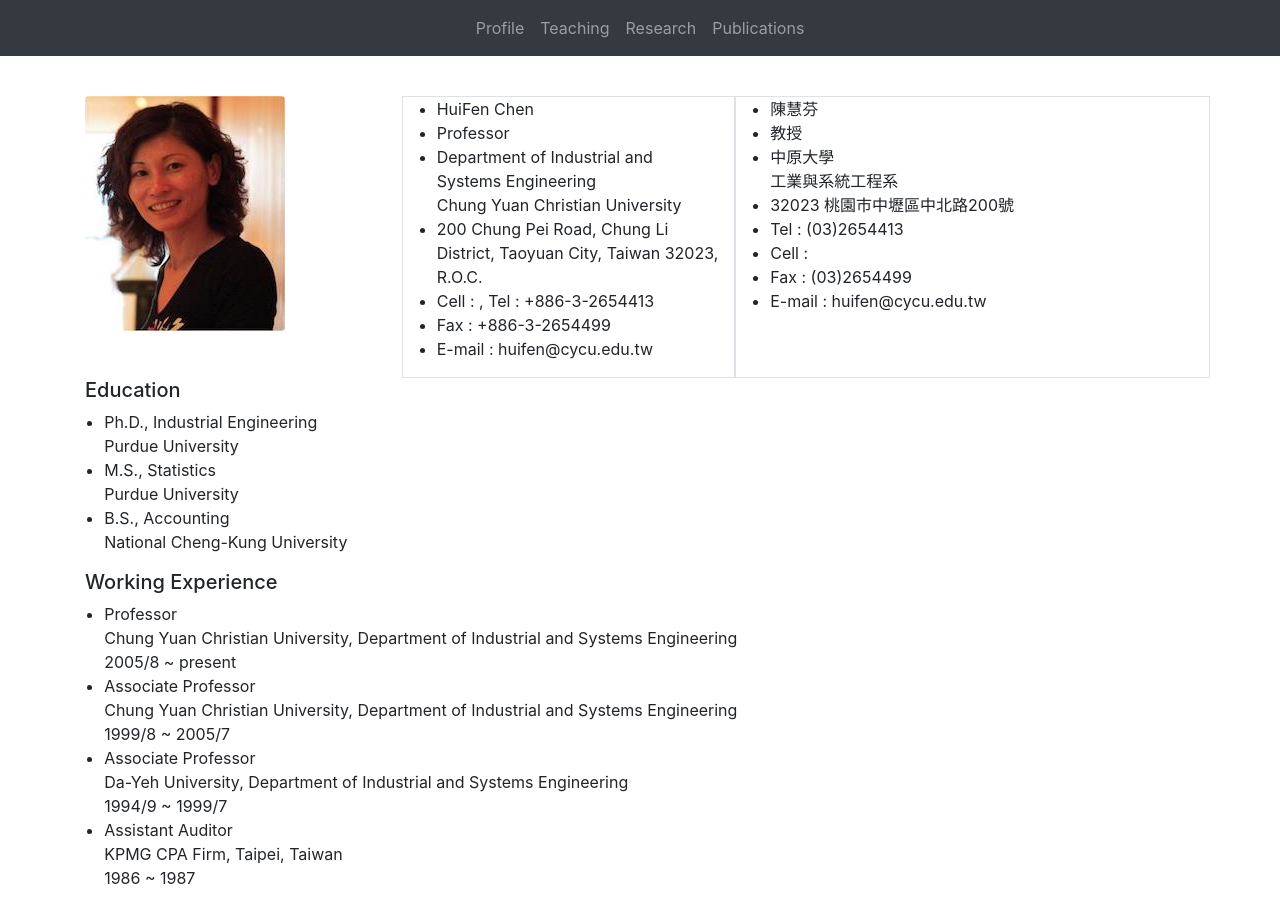
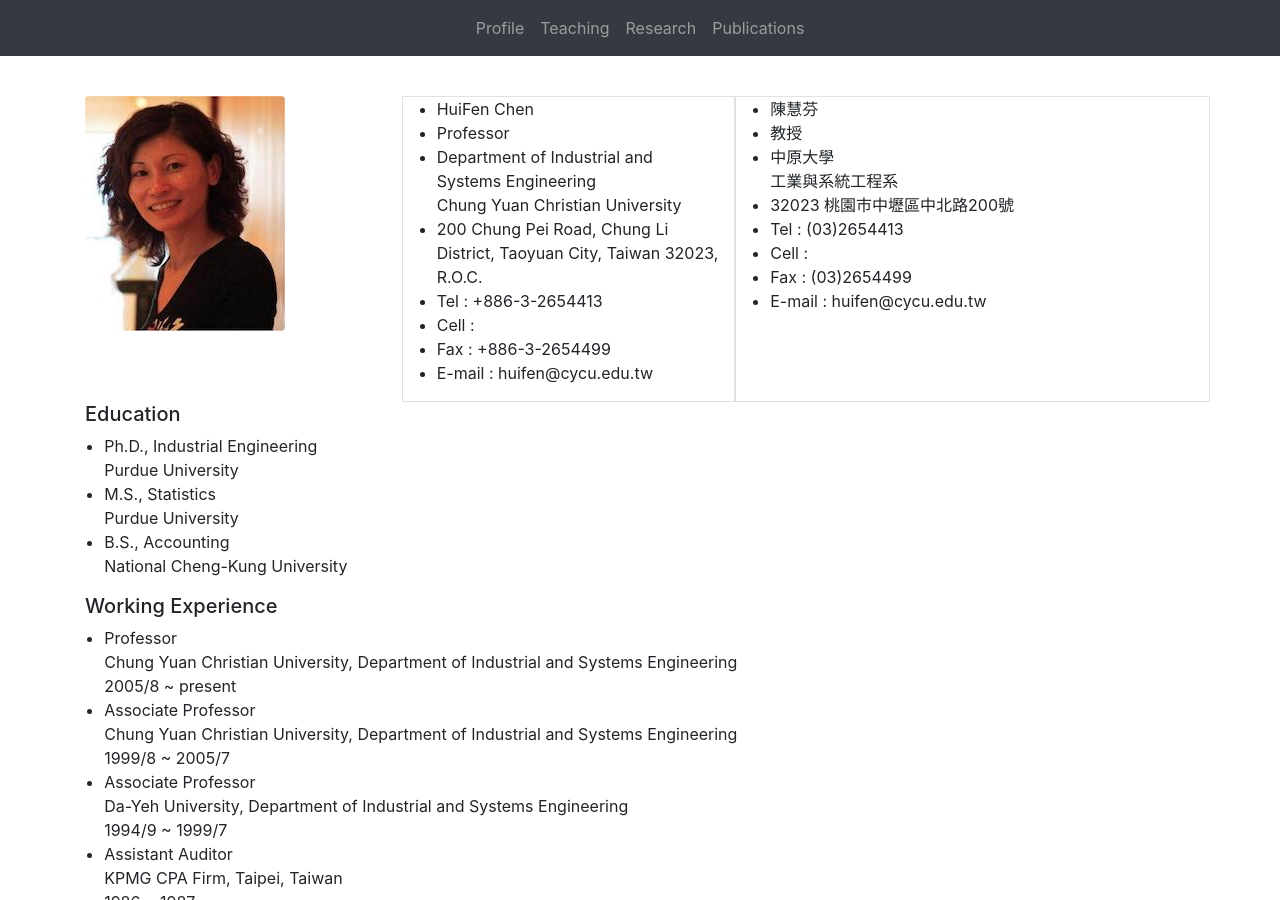
Before and after one commit to huifenchen/huifenchen.github.io, a Jekyll site: the page built from index.html, in a window 1280 px wide and 900 px high. Built offline with Jekyll 4.4.1, drawn with Linux system fonts in a browser that asks for light colours; nearby versions of some CDN libraries.

Commit message:
2018.06.21 Remove cellphone number v.2

```diff
--- a/index.html
+++ b/index.html
@@ -13,7 +13,8 @@ title: Profile
   <li>{{ profile.role_e }}</li>
   <li>{{ profile.school_e }}</li>
   <li>{{ profile.address_e}}</li>
-  <li>Cell&nbsp;:&nbsp;{{ profile.phone_e }}, Tel&nbsp;:&nbsp;{{ profile.tel_e }}</li>
+  <li>Tel&nbsp;:&nbsp;{{ profile.tel_e }}</li>
+  <li>Cell&nbsp;:&nbsp;{{ profile.phone_e }}</li>
   <li>Fax&nbsp;:&nbsp;{{ profile.fax_e }}</li>
   <li>E-mail&nbsp;:&nbsp;{{ profile.email }}</li>
 </ul>
```
Also changed, not shown: _data/profile.yml (line endings or trailing spaces).
